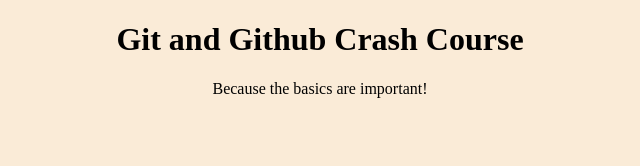
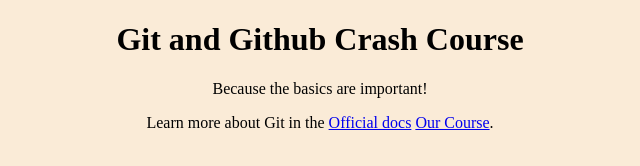
Before and after one commit to devsubrata/github-crush-course, a plain HTML site: page index.html in a window 1280 px wide. Shown: the whole page, without its empty margins (320-960 px from the left). Drawn offline with Linux system fonts and the light colour scheme.

Commit message:
added section

```diff
--- a/index.html
+++ b/index.html
@@ -10,5 +10,12 @@
 <body>
     <h1>Git and Github Crash Course</h1>
     <p>Because the basics are important!</p>
+    <section>
+        <p>
+            Learn more about Git in the
+            <a href="https://git-scm.com/book/en/v2">Official docs</a>
+            <a href="https://acad.link/git">Our Course</a>.
+        </p>
+    </section>
 </body>
 </html>
```
